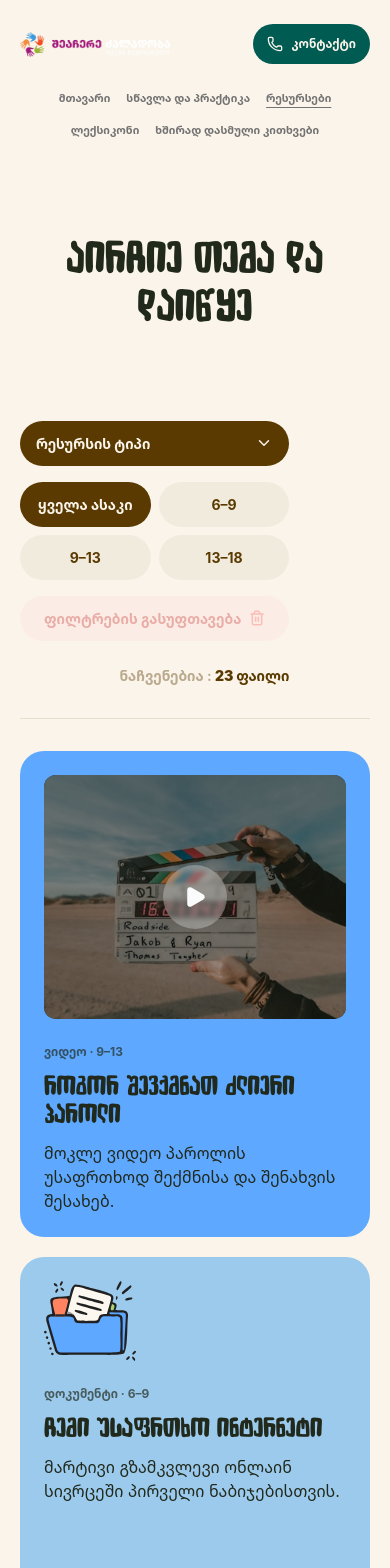
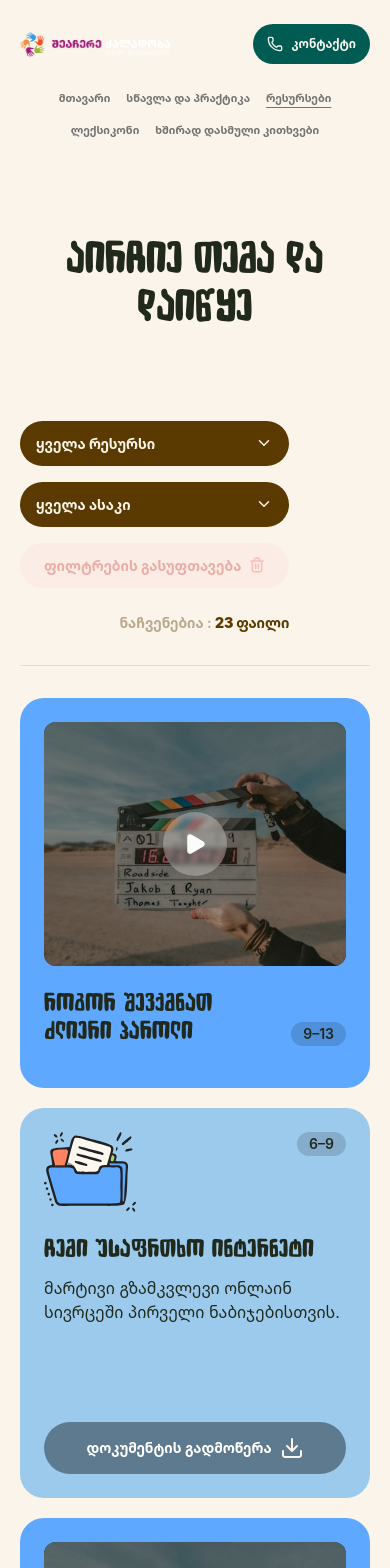
Before and after one commit to Tazolomtadze1992/Cards-swap, a Next.js app: page /prototypes/resources in a window 390 px wide. Shown: the top 1568 px of the page. Built offline with nearby package versions, Linux system fonts and the light colour scheme.

Commit message:
Refine resource filters and age labels

```diff
--- a/src/components/homepage-prototype/resources-page.tsx
+++ b/src/components/homepage-prototype/resources-page.tsx
@@ -10,7 +10,7 @@ import styles from "./resources.module.css";
 export default function ResourcesPagePrototype() {
   const [types, setTypes] = useState<ResourceType[]>([]);
   const [age, setAge] = useState<AgeGroup | "all">("all");
-  const [open, setOpen] = useState(false);
+  const [openMenu, setOpenMenu] = useState<"type" | "age" | null>(null);
   const [preview, setPreview] = useState<ResourceItem | null>(null);
   const filterRef = useRef<HTMLDivElement>(null);
   const closeRef = useRef<HTMLButtonElement>(null);
@@ -19,8 +19,8 @@ export default function ResourcesPagePrototype() {
   const hasFilters = types.length > 0 || age !== "all";
 
   useEffect(() => {
-    const close = (event: MouseEvent) => { if (!filterRef.current?.contains(event.target as Node)) setOpen(false); };
-    const escape = (event: KeyboardEvent) => { if (event.key === "Escape") { setOpen(false); setPreview(null); } };
+    const close = (event: MouseEvent) => { if (!filterRef.current?.contains(event.target as Node)) setOpenMenu(null); };
+    const escape = (event: KeyboardEvent) => { if (event.key === "Escape") { setOpenMenu(null); setPreview(null); } };
     document.addEventListener("pointerdown", close);
     document.addEventListener("keydown", escape);
     return () => { document.removeEventListener("pointerdown", close); document.removeEventListener("keydown", escape); };
@@ -33,7 +33,7 @@ export default function ResourcesPagePrototype() {
     return () => { document.body.style.overflow = ""; requestAnimationFrame(() => returnFocusRef.current?.focus()); };
   }, [preview]);
 
-  const clear = () => { setTypes([]); setAge("all"); setOpen(false); };
+  const clear = () => { setTypes([]); setAge("all"); setOpenMenu(null); };
   const showPreview = (item: ResourceItem, trigger: HTMLButtonElement) => { returnFocusRef.current = trigger; setPreview(item); };
   const closePreview = () => setPreview(null);
   return <main className={styles.page}>
@@ -41,21 +41,32 @@ export default function ResourcesPagePrototype() {
     <div className={styles.intro}><h1>აირჩიე თემა და დაიწყე</h1></div>
     <section className={styles.catalogue} aria-labelledby="resources-count">
       <div className={styles.toolbar}>
-        <div className={styles.controls}>
-          <div className={styles.typeFilter} ref={filterRef}>
-            <button className={styles.typeTrigger} type="button" aria-expanded={open} aria-controls="resource-type-menu" onClick={() => setOpen(value => !value)}>
-              რესურსის ტიპი{types.length ? ` : ${types.length}` : ""}<ChevronDown size={18} aria-hidden="true" />
+        <div className={styles.controls} ref={filterRef}>
+          <div className={styles.filter}>
+            <button className={styles.filterTrigger} type="button" aria-expanded={openMenu === "type"} aria-controls="resource-type-menu" onClick={() => setOpenMenu(value => value === "type" ? null : "type")}>
+              {types.length ? `რესურსის ტიპი : ${types.length}` : "ყველა რესურსი"}<ChevronDown size={18} aria-hidden="true" />
             </button>
-            {open && <div className={styles.typeMenu} id="resource-type-menu">
+            {openMenu === "type" && <div className={styles.filterMenu} id="resource-type-menu">
               {resourceTypes.map(type => <label key={type}>
                 <input type="checkbox" checked={types.includes(type)} onChange={() => setTypes(current => current.includes(type) ? current.filter(value => value !== type) : [...current, type])} />
                 <span>{type}</span>
               </label>)}
             </div>}
           </div>
-          <div className={styles.ageFilters} role="group" aria-label="ასაკით გაფილტვრა">
-            <button type="button" aria-pressed={age === "all"} onClick={() => setAge("all")}>ყველა ასაკი</button>
-            {ageGroups.map(group => <button key={group} type="button" aria-pressed={age === group} onClick={() => setAge(group)}>{group}</button>)}
+          <div className={styles.filter}>
+            <button className={styles.filterTrigger} type="button" aria-expanded={openMenu === "age"} aria-controls="resource-age-menu" onClick={() => setOpenMenu(value => value === "age" ? null : "age")}>
+              {age === "all" ? "ყველა ასაკი" : `არჩეული ასაკის ჯგუფი : ${age}`}<ChevronDown size={18} aria-hidden="true" />
+            </button>
+            {openMenu === "age" && <div className={styles.filterMenu} id="resource-age-menu" role="radiogroup" aria-label="ასაკით გაფილტვრა">
+              <label>
+                <input type="radio" name="resource-age" checked={age === "all"} onChange={() => { setAge("all"); setOpenMenu(null); }} />
+                <span>ყველა ასაკი</span>
+              </label>
+              {ageGroups.map(group => <label key={group}>
+                <input type="radio" name="resource-age" checked={age === group} onChange={() => { setAge(group); setOpenMenu(null); }} />
+                <span>{group}</span>
+              </label>)}
+            </div>}
           </div>
           <button className={styles.clearFilters} type="button" disabled={!hasFilters} onClick={clear}>
             ფილტრების გასუფთავება
@@ -70,8 +81,11 @@ export default function ResourcesPagePrototype() {
           {item.video ? <button className={styles.videoPreview} type="button" aria-label={`${item.title} — ვიდეოს ნახვა`} onClick={event => showPreview(item, event.currentTarget)}>
             <Image className={styles.thumbnail} src={`/assets/resources/${item.image}`} width={756} height={504} alt="" />
             <span className={styles.play}><Image src="/assets/resources/play.svg" width={24} height={24} alt="" /></span>
-          </button> : <Image className={styles.documentIcon} src={`/assets/resources/${item.image}`} width={92} height={80} alt="" />}
-          <div className={styles.copy}><span className={styles.kind}>{item.type} · {item.age}</span><h2>{item.title}</h2><p>{item.description}</p></div>
+          </button> : <div className={styles.cardTop}>
+            <Image className={styles.documentIcon} src={`/assets/resources/${item.image}`} width={92} height={80} alt="" />
+            <span className={styles.agePill}>{item.age}</span>
+          </div>}
+          {item.video ? <div className={styles.videoCopy}><h2>{item.title}</h2><span className={styles.agePill}>{item.age}</span></div> : <div className={styles.copy}><h2>{item.title}</h2><p>{item.description}</p></div>}
           {!item.video && <button className={styles.download} type="button" onClick={event => showPreview(item, event.currentTarget)}>{item.type === "დოკუმენტი" ? "დოკუმენტის გადმოწერა" : "რესურსის ნახვა"}{item.type === "დოკუმენტი" && <Image src="/assets/resources/download.svg" width={24} height={24} alt="" />}</button>}
         </article>)}
       </div> : <div className={styles.empty}><h2>რესურსი ვერ მოიძებნა</h2><p>სცადე სხვა ტიპი ან ასაკობრივი ჯგუფი.</p><button type="button" onClick={clear}>ფილტრების გასუფთავება</button></div>}
--- a/src/components/homepage-prototype/resources.module.css
+++ b/src/components/homepage-prototype/resources.module.css
@@ -6,19 +6,15 @@
 .catalogue { max-width: 1440px; margin: auto; padding: 0 32px 140px; }
 .toolbar { display: flex; align-items: center; justify-content: space-between; gap: 24px; }
 .controls { display: flex; flex-wrap: wrap; align-items: center; gap: 16px; }
-.typeFilter { position: relative; z-index: 5; }
-.typeTrigger, .ageFilters button, .clearFilters, .empty button { min-height: 44px; border: 0; border-radius: 999px; padding: 12px 16px; color: #5a3a00; font-size: 14px; font-weight: 700; cursor: pointer; }
-.typeTrigger { display: flex; align-items: center; gap: 8px; background: #5a3a00; color: #faf4ea; }
-.typeTrigger svg { transition: transform 180ms ease; }
-.typeTrigger[aria-expanded="true"] svg { transform: rotate(180deg); }
-.typeMenu { position: absolute; top: calc(100% + 10px); left: 0; min-width: 238px; padding: 10px; border-radius: 18px; background: #fffdf7; box-shadow: 0 18px 55px #5a3a0030; }
-.typeMenu label { display: flex; align-items: center; gap: 12px; padding: 11px 12px; border-radius: 10px; cursor: pointer; }
-.typeMenu label:hover { background: #5a3a000d; }
-.typeMenu input { width: 18px; height: 18px; accent-color: #5a3a00; }
-.ageFilters { display: flex; flex-wrap: wrap; gap: 8px; }
-.ageFilters button { background: #5a3a000d; }
-.ageFilters button:hover { background: #5a3a0017; }
-.ageFilters button[aria-pressed="true"] { background: #5a3a00; color: #faf4ea; }
+.filter { position: relative; z-index: 5; }
+.filterTrigger, .clearFilters, .empty button { min-height: 44px; border: 0; border-radius: 999px; padding: 12px 16px; color: #5a3a00; font-size: 14px; font-weight: 700; cursor: pointer; }
+.filterTrigger { display: flex; align-items: center; justify-content: space-between; gap: 16px; min-width: 190px; background: #5a3a00; color: #faf4ea; }
+.filterTrigger svg { flex: none; transition: transform 180ms ease; }
+.filterTrigger[aria-expanded="true"] svg { transform: rotate(180deg); }
+.filterMenu { position: absolute; top: calc(100% + 10px); left: 0; min-width: 238px; padding: 10px; border-radius: 18px; background: #fffdf7; box-shadow: 0 18px 55px #5a3a0030; }
+.filterMenu label { display: flex; align-items: center; gap: 12px; padding: 11px 12px; border-radius: 10px; cursor: pointer; white-space: nowrap; }
+.filterMenu label:hover { background: #5a3a000d; }
+.filterMenu input { width: 18px; height: 18px; accent-color: #5a3a00; }
 .clearFilters { display: flex; align-items: center; gap: 8px; padding-inline: 24px; background: #ffcfcf80; color: #cc3033; }
 .clearFilters:disabled { opacity: .36; cursor: default; }
 .clearFilters img { width: 16px; height: 16px; }
@@ -27,6 +23,7 @@
 .divider { height: 1px; margin: 32px 0; background: #5a3a001f; }
 .grid { display: grid; grid-template-columns: repeat(3, minmax(0, 1fr)); gap: 32px; align-items: stretch; }
 .card { display: flex; min-height: 420px; flex-direction: column; gap: 24px; padding: 32px; overflow: hidden; border-radius: 24px; background: var(--card-color); color: #20291b; }
+.cardTop { display: flex; align-items: flex-start; justify-content: space-between; width: 100%; }
 .videoPreview { position: relative; display: block; width: 100%; height: 244px; padding: 0; overflow: hidden; border: 0; border-radius: 12px; background: #20291b; cursor: pointer; }
 .thumbnail { width: 100%; height: 100%; object-fit: cover; filter: brightness(.62); transition: transform 350ms ease; }
 .videoPreview:hover .thumbnail { transform: scale(1.035); }
@@ -34,8 +31,11 @@
 .play img { width: 24px; height: 24px; }
 .documentIcon { display: block; width: 92px; height: auto; object-fit: contain; }
 .copy { display: flex; flex-direction: column; gap: 12px; }
+.videoCopy { display: flex; align-items: flex-end; gap: 24px; width: 100%; }
+.agePill { display: inline-flex; flex: none; align-items: center; justify-content: center; padding: 4px 12px; border-radius: 999px; background: #00000026; color: #20291b; font-size: 14px; font-weight: 600; line-height: 16px; text-transform: uppercase; white-space: nowrap; }
 .kind { color: currentColor; font-size: 12px; font-weight: 700; opacity: .68; text-transform: uppercase; }
-.copy h2 { margin: 0; font: 400 28px/1 "Cards Hakuna", sans-serif; }
+.copy h2, .videoCopy h2 { margin: 0; font: 400 26px/28px "Cards Hakuna", sans-serif; letter-spacing: .52px; }
+.videoCopy h2 { flex: 1; min-width: 0; }
 .copy p { margin: 0; font-size: 16px; line-height: 24px; }
 .download { display: flex; align-items: center; justify-content: center; gap: 8px; width: 100%; min-height: 52px; margin-top: auto; padding: 14px 22px; border: 0; border-radius: 999px; background: #0006; color: #fff; font-size: 14px; font-weight: 600; cursor: pointer; }
 .download:hover { background: #00000078; }
@@ -64,9 +64,8 @@
   .catalogue { padding: 0 20px 80px; }
   .toolbar { display: grid; }
   .controls { display: grid; width: 100%; }
-  .typeTrigger { width: 100%; justify-content: space-between; }
-  .typeMenu { width: 100%; }
-  .ageFilters { display: grid; grid-template-columns: repeat(2, 1fr); }
+  .filterTrigger { width: 100%; }
+  .filterMenu { width: 100%; }
   .clearFilters { width: 100%; justify-content: center; }
   .count { justify-self: end; }
   .grid { grid-template-columns: 1fr; gap: 20px; }
@@ -75,5 +74,5 @@
   .previewMedia { height: 210px; }
 }
 @media (prefers-reduced-motion: reduce) {
-  .typeTrigger svg, .thumbnail { transition: none; }
+  .filterTrigger svg, .thumbnail { transition: none; }
 }
```
Also changed, not shown: 1 other file (tests, documents, lock files or other folders).
